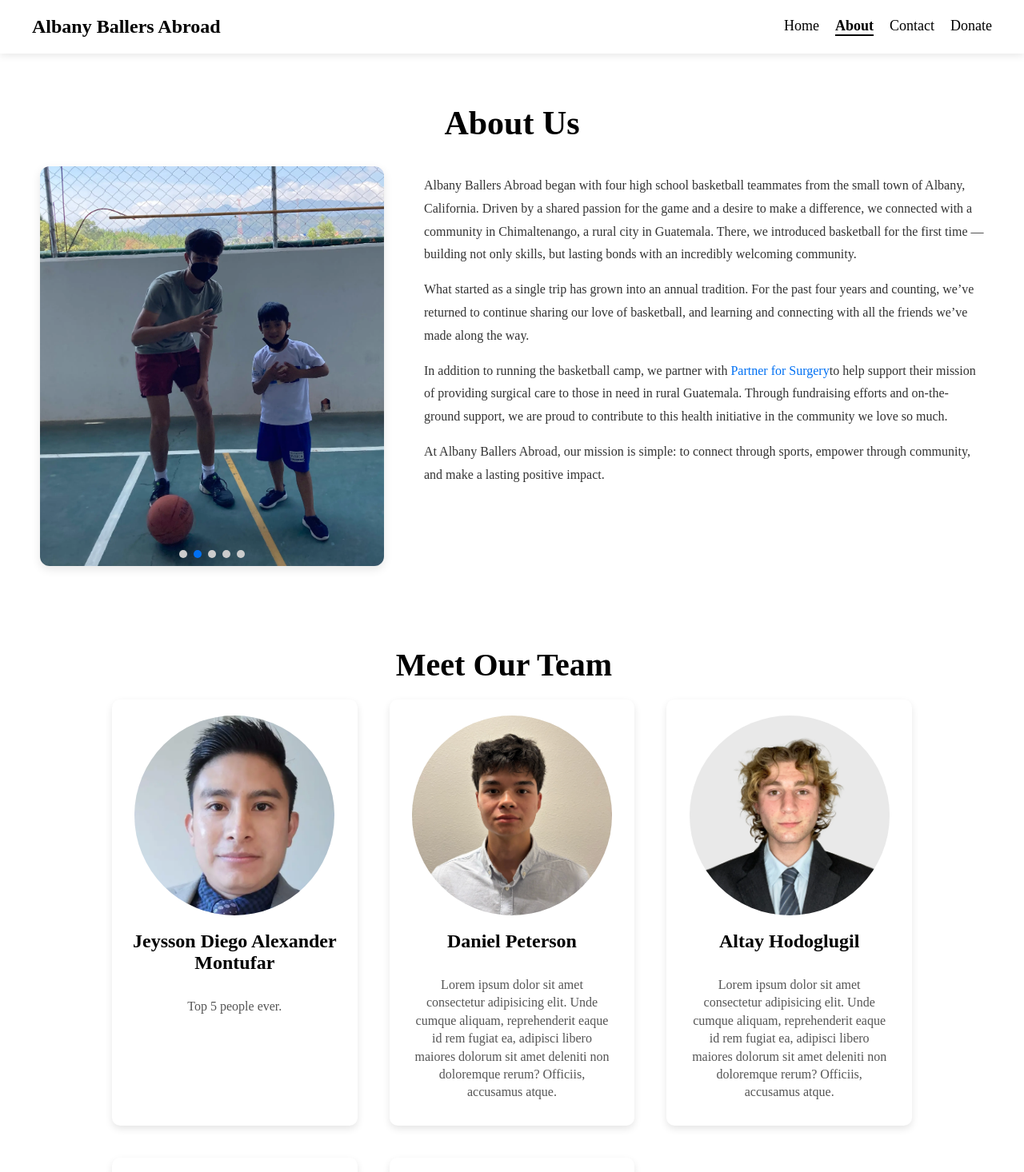
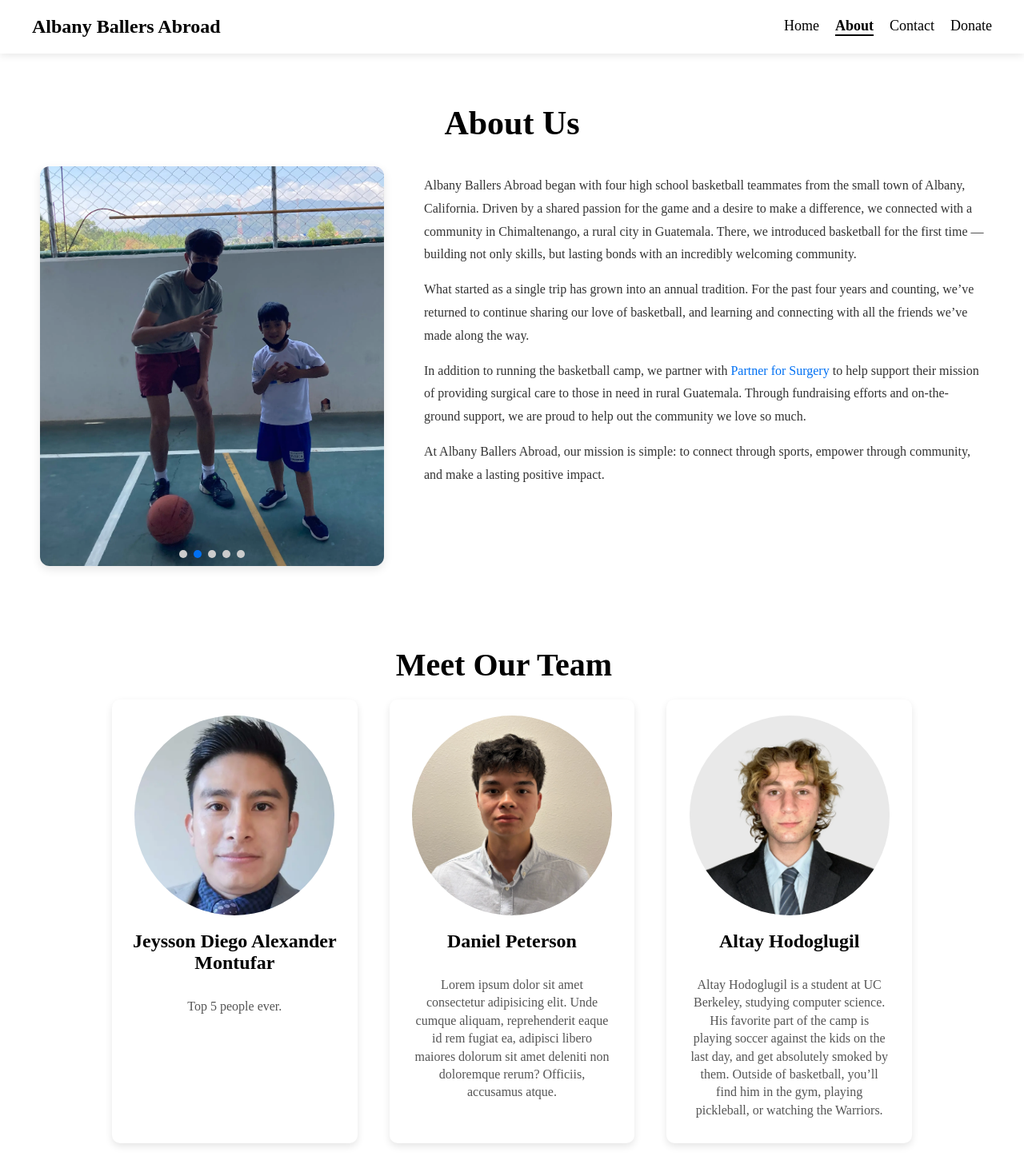
Before and after one commit to AltayHodo/albany-ballers-abroad, a React (Vite) app: page /about in a window 1280 px wide. Shown: the top 1466 px of the page at 80% size. Built offline with nearby package versions, Linux system fonts and the light colour scheme.

Commit message:
Add altay description

```diff
--- a/src/pages/About.jsx
+++ b/src/pages/About.jsx
@@ -63,11 +63,10 @@ export default function About() {
             </p>
             <p>
               In addition to running the basketball camp, we partner with
-              <a href="https://partnerforsurgery.org/" target="_blank"> Partner for Surgery</a>
+              <a href="https://partnerforsurgery.org/" target="_blank"> Partner for Surgery</a>{' '}
               to help support their mission of providing surgical care to those
               in need in rural Guatemala. Through fundraising efforts and
-              on-the-ground support, we are proud to contribute to this health
-              initiative in the community we love so much.
+              on-the-ground support, we are proud to help out the community we love so much.
             </p>
             <p>
               At Albany Ballers Abroad, our mission is simple: to connect
--- a/src/pages/Team.jsx
+++ b/src/pages/Team.jsx
@@ -20,7 +20,7 @@ export default function Team() {
         />
         <Profile
           name="Altay Hodoglugil"
-          description="Lorem ipsum dolor sit amet consectetur adipisicing elit. Unde cumque aliquam, reprehenderit eaque id rem fugiat ea, adipisci libero maiores dolorum sit amet deleniti non doloremque rerum? Officiis, accusamus atque."
+          description="Altay Hodoglugil is a student at UC Berkeley, studying computer science. His favorite part of the camp is playing soccer against the kids on the last day, and get absolutely smoked by them. Outside of basketball, you’ll find him in the gym, playing pickleball, or watching the Warriors."
           image1="/altay-1.webp"
           image2="/altay-2.webp"
         />
```
